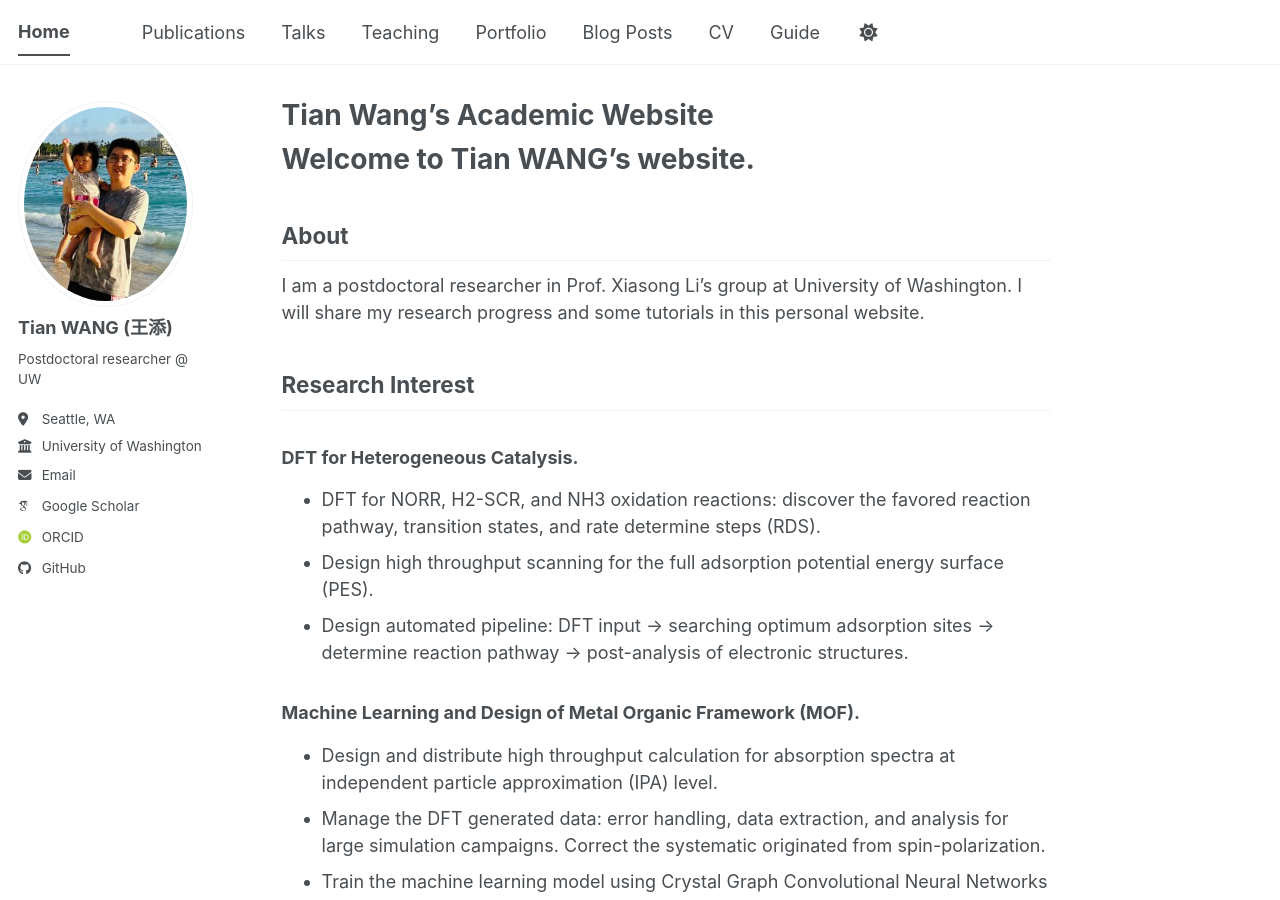
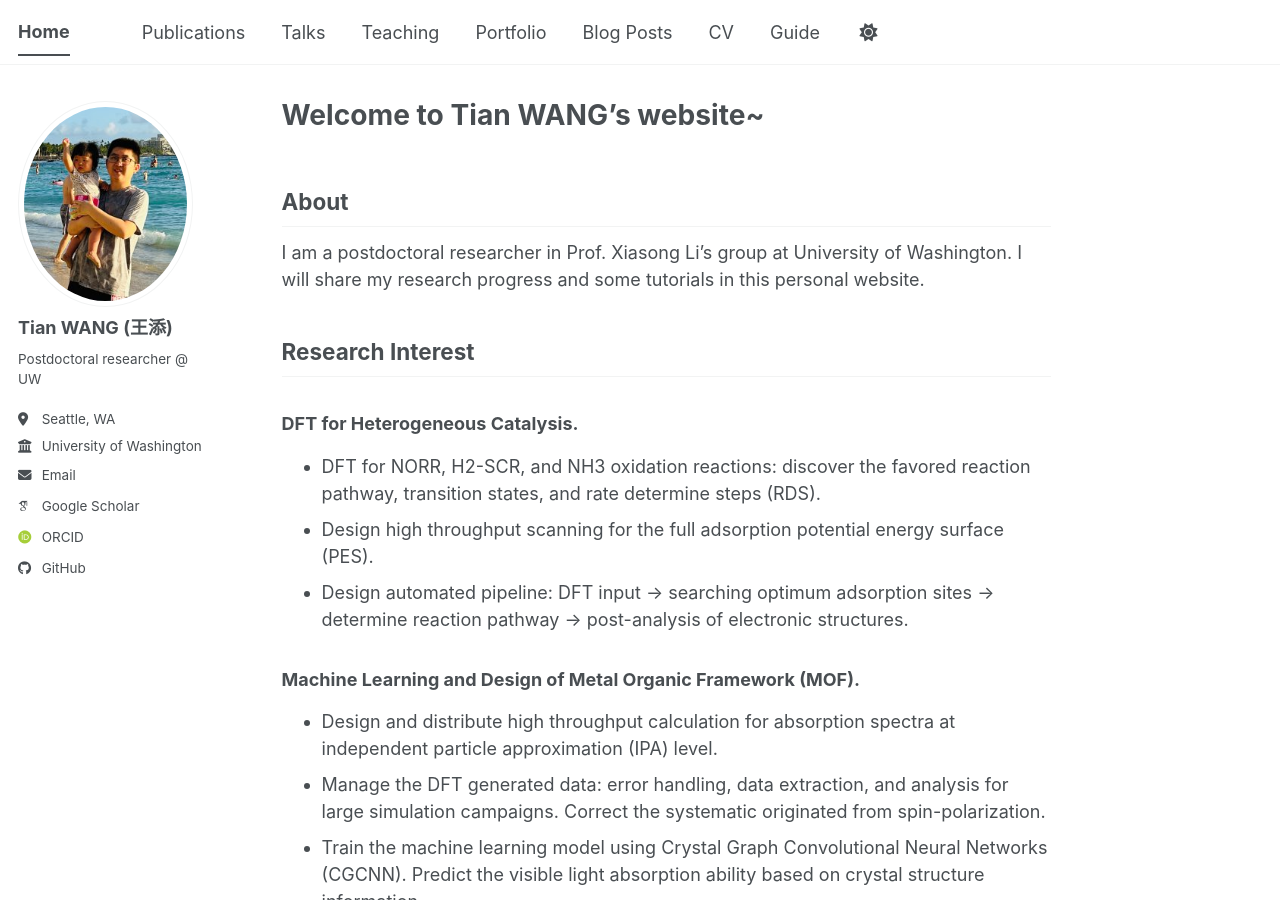
Before and after one commit to tw2469/tw2469.github.io, a Jekyll site: the page built from _pages/about.md, in a window 1280 px wide and 900 px high. Built offline with Jekyll 4.4.1, drawn with Linux system fonts in a browser that asks for light colours; some web fonts are replaced; a script bundle is joined from its source files by our own code; library files that are not in the unit come from our copies.

Commit message:
revise home

```diff
--- a/_pages/about.md
+++ b/_pages/about.md
@@ -1,13 +1,11 @@
 ---
 permalink: /
-title: "Tian Wang's Academic Website"
+title: "Welcome to Tian WANG's website~"
 author_profile: true
 redirect_from:
   - /about/
   - /about.html
 ---
-
-# Welcome to Tian WANG's website.
 
 ## About
 I am a postdoctoral researcher in Prof. Xiasong Li's group at University of Washington. I will share my research progress and some tutorials in this personal website.
```
